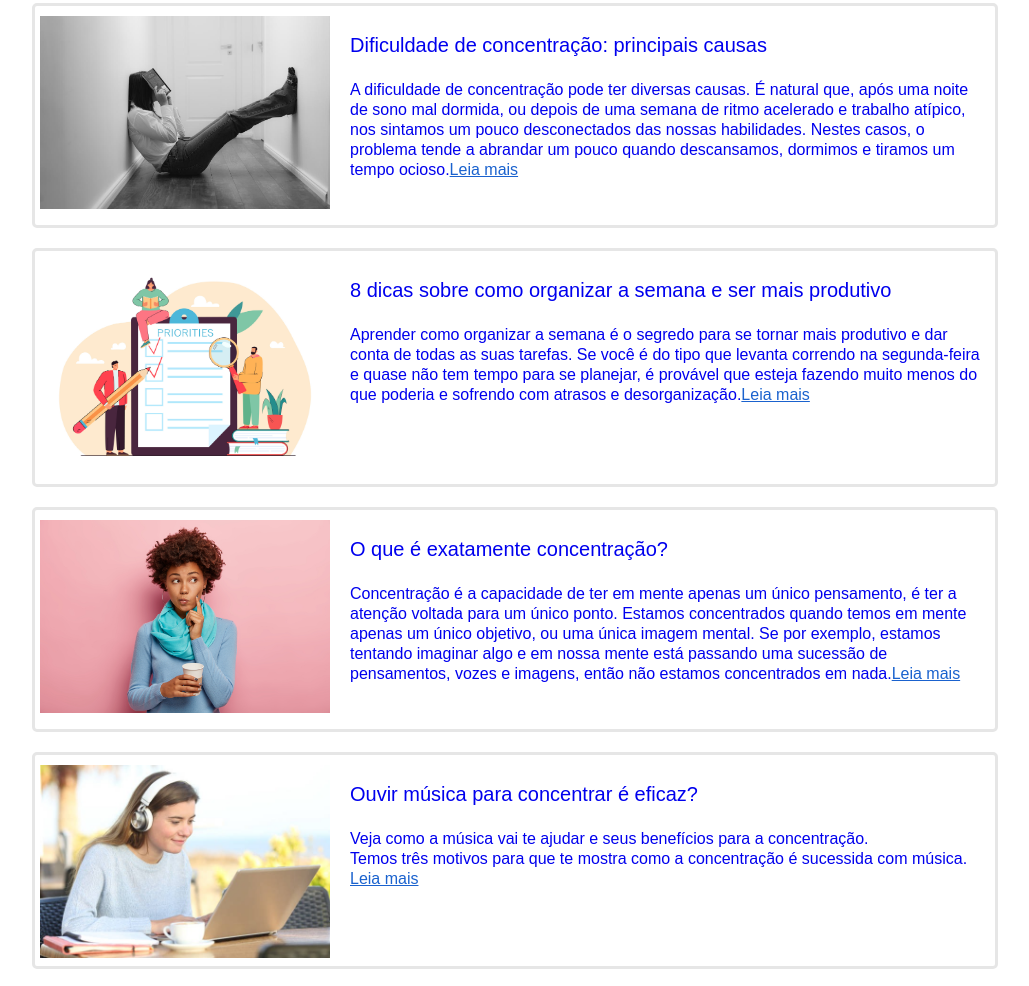
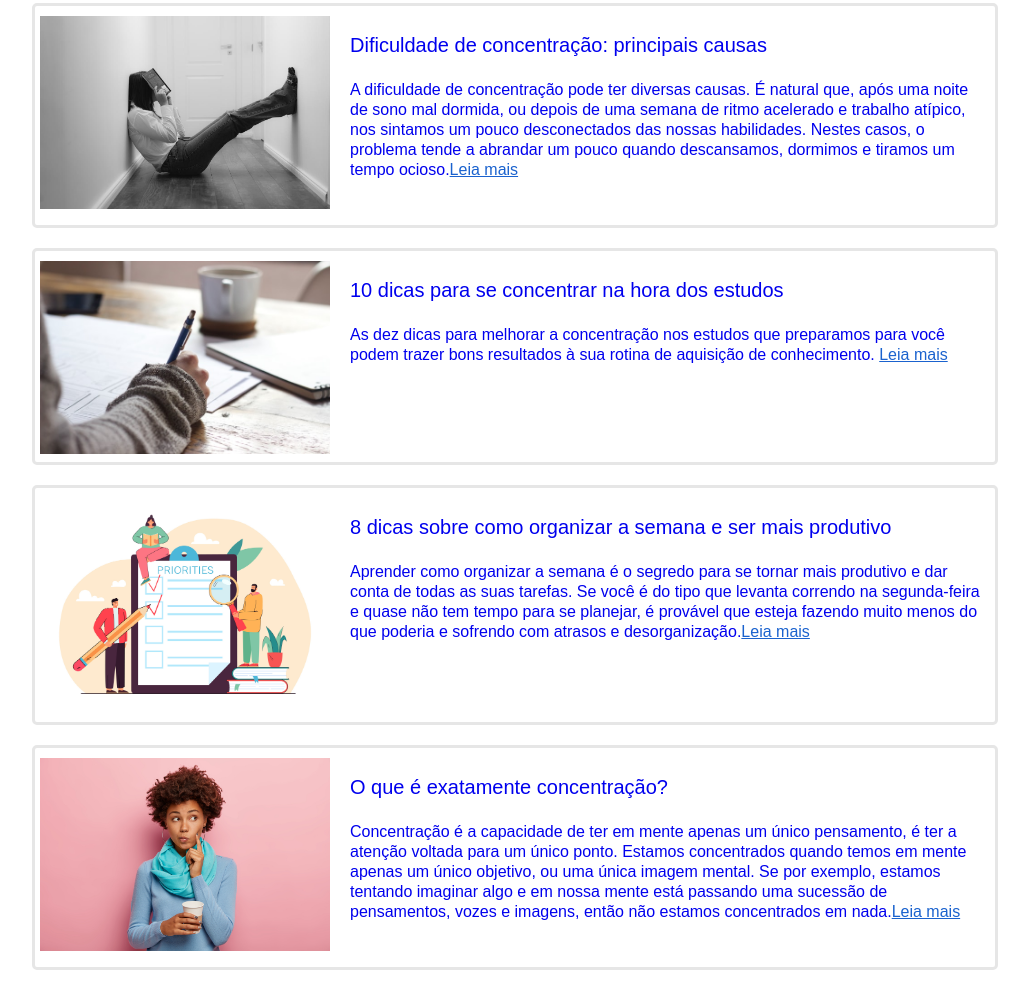
Before and after one commit to ICEI-PUC-Minas-PMV-ADS/pmv-ads-2021-2-e1-proj-web-t1-concentre-se, a plain HTML site: page src/conteudos.html in a window 1280 px wide. Shown: the part 1448-2434 px from the top of the page, without its empty margins (128-1157 px from the left). Drawn offline with Linux system fonts and the light colour scheme.

Commit message:
update conteudos art 9

```diff
--- a/src/conteudos.html
+++ b/src/conteudos.html
@@ -143,6 +143,20 @@
                         </article>
 
                         <article class="container flex flex-row">
+                            <a href="artigo-9.html" target="_blank">
+                                <div class="post_img">
+                                    <img src="images/studying.jpg">
+                                </div>
+                                <div class="post_title post-title-content div-row">
+                                    10 dicas para se concentrar na hora dos estudos
+                                    <div class="post_resume post-content">
+                                        As dez dicas para melhorar a concentração nos estudos que preparamos para você podem trazer bons resultados à sua rotina de aquisição de conhecimento. <a href="artigo-9.html" target="_blank" class="leia_mais">Leia mais</a>
+                                    </div>
+                                </div>
+                            </a>
+                        </article>
+
+                        <article class="container flex flex-row">
                             <a href="artigo-10.html" target="_blank">
                                 <div class="post_img">
                                     <img src="images/checklist2.jpg">
```
